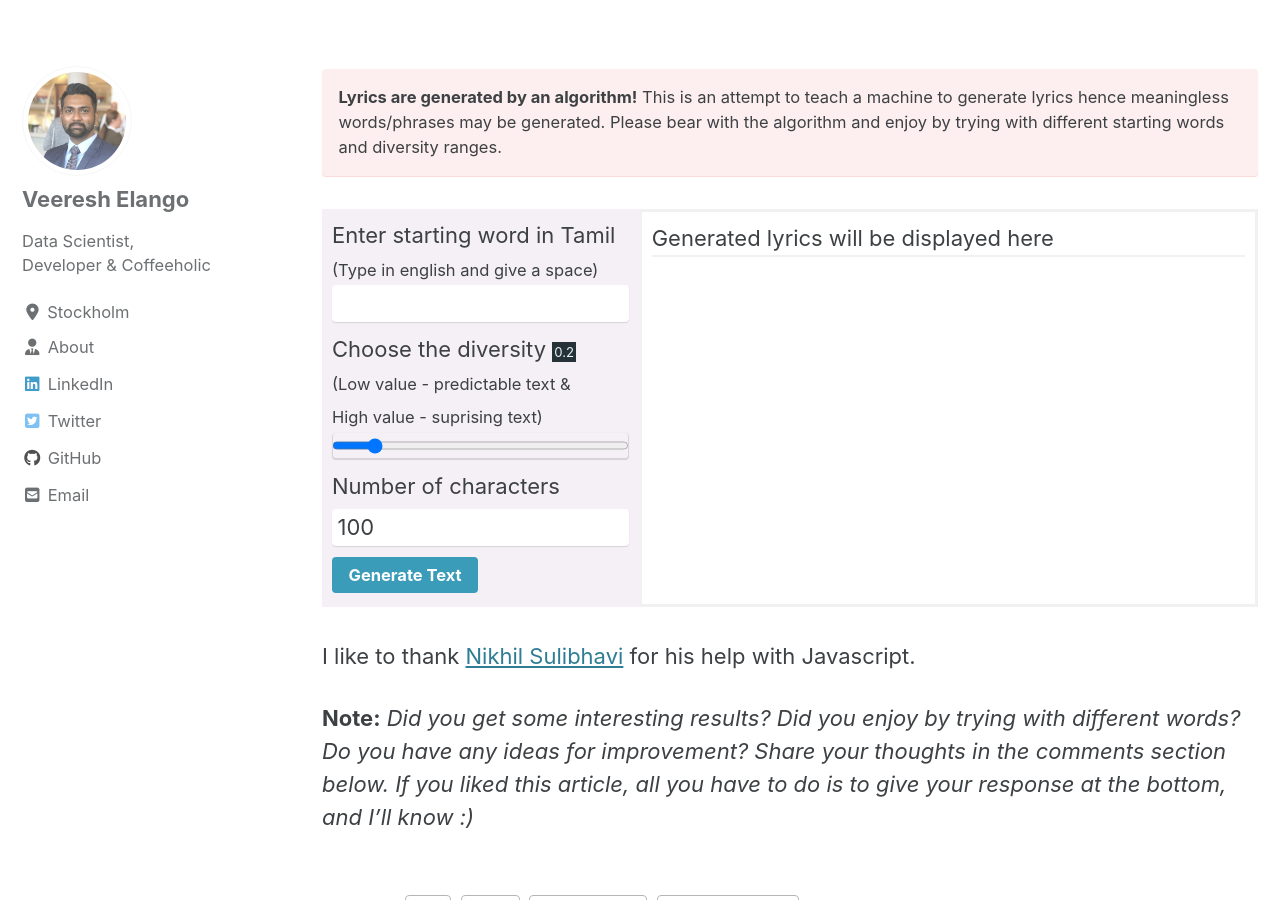
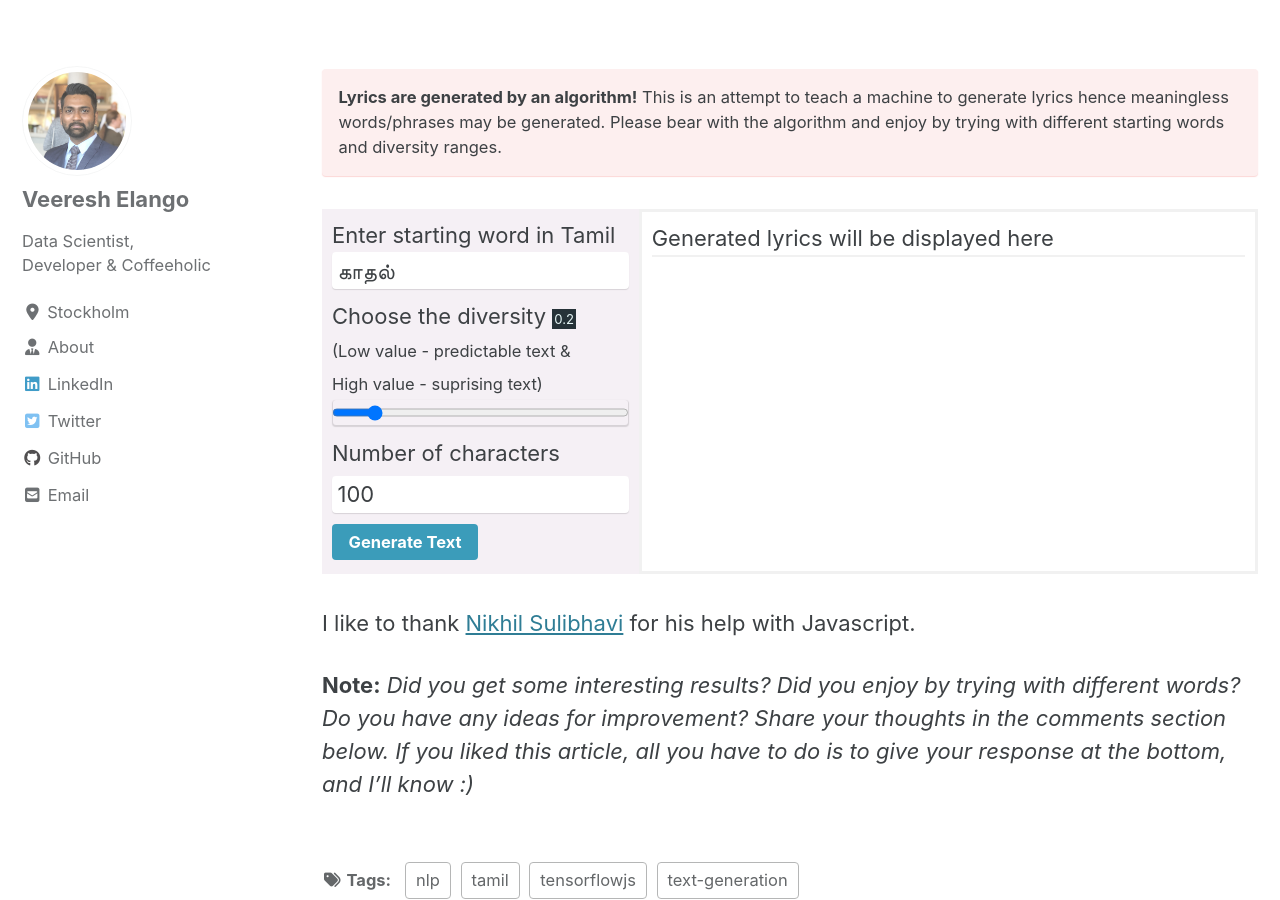
Before and after one commit to VeereshElango/veereshelango.github.io, a Jekyll site: the page built from _posts/2020-04-14-ai-powered-tamil-song-lyrics-generator.md, in a window 1280 px wide and 900 px high, scrolled down 514 px. Built offline with Jekyll 4.4.1, drawn with Linux system fonts in a browser that asks for light colours; cached includes are drawn as plain includes; nearby versions of some CDN libraries; comment, search, counter and statistics services are not loaded.

```diff
--- a/_includes/head.html
+++ b/_includes/head.html
@@ -1,5 +1,5 @@
 <meta charset="utf-8">
-
+<meta http-equiv="Content-Type" content="text/html; charset=utf-8"/>
 {% include seo.html %}
 
 <link href="{% if site.atom_feed.path %}{{ site.atom_feed.path }}{% else %}{{ '/feed.xml' | relative_url }}{% endif %}" type="application/atom+xml" rel="alternate" title="{{ site.title }} Feed">
--- a/_posts/2020-04-14-ai-powered-tamil-song-lyrics-generator.md
+++ b/_posts/2020-04-14-ai-powered-tamil-song-lyrics-generator.md
@@ -22,8 +22,8 @@
 <div class="row" >
   <div class="column side" style="background-color:#f5f0f5">
     <div>
-        Enter starting word in Tamil <br> <small>(Type in english and give a space)</small>
-        <input type="text" id="startText" required><small id="valError" class="errorMsg"></small>
+        Enter starting word in Tamil <br> <!-- <small>(Type in english and give a space)</small>-->
+        <input type="text" id="startText" value="காதல் " required><small id="valError" class="errorMsg"></small>
     </div>
     <div>
         Choose the diversity <span id="diversityValue"></span> <br>
```
